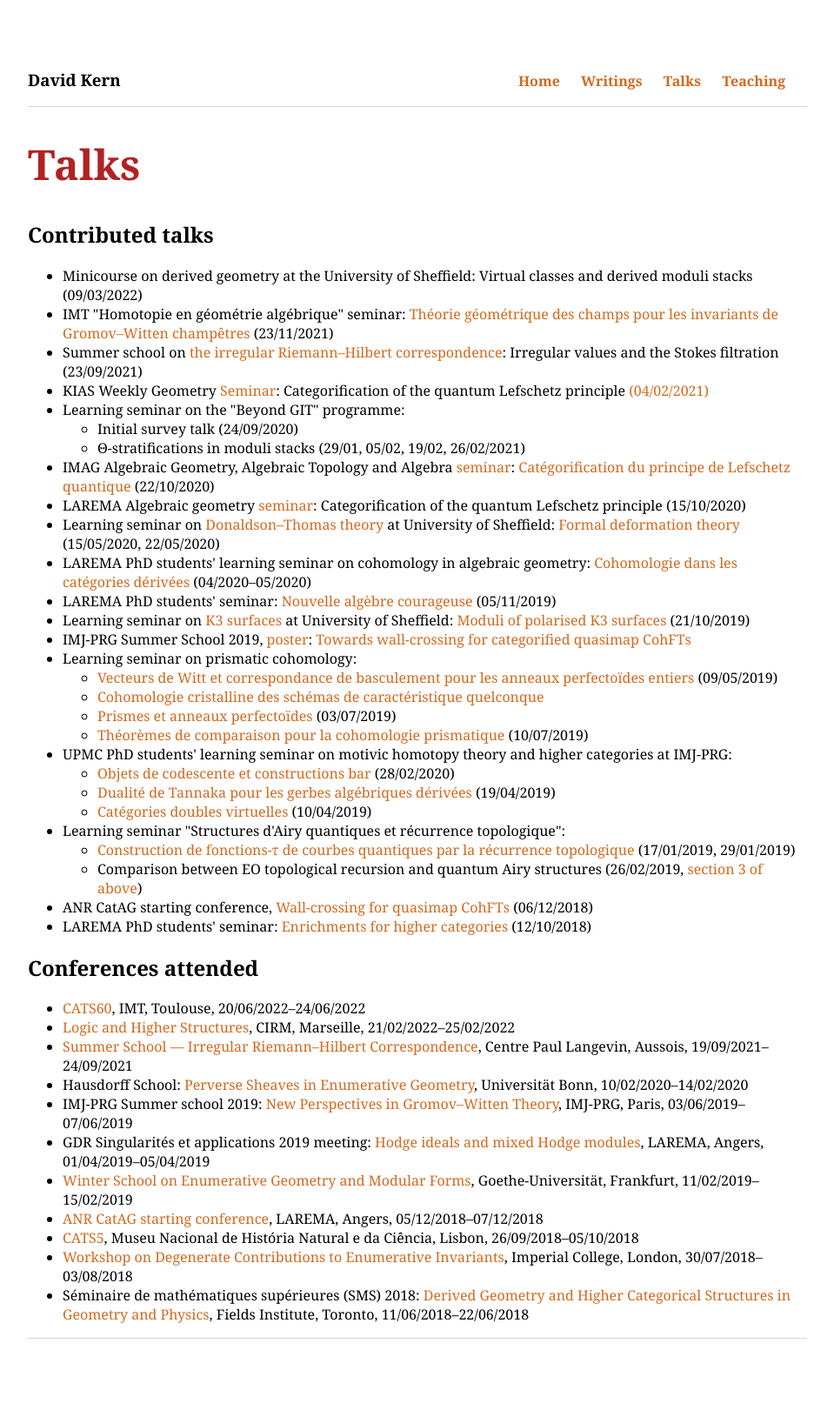
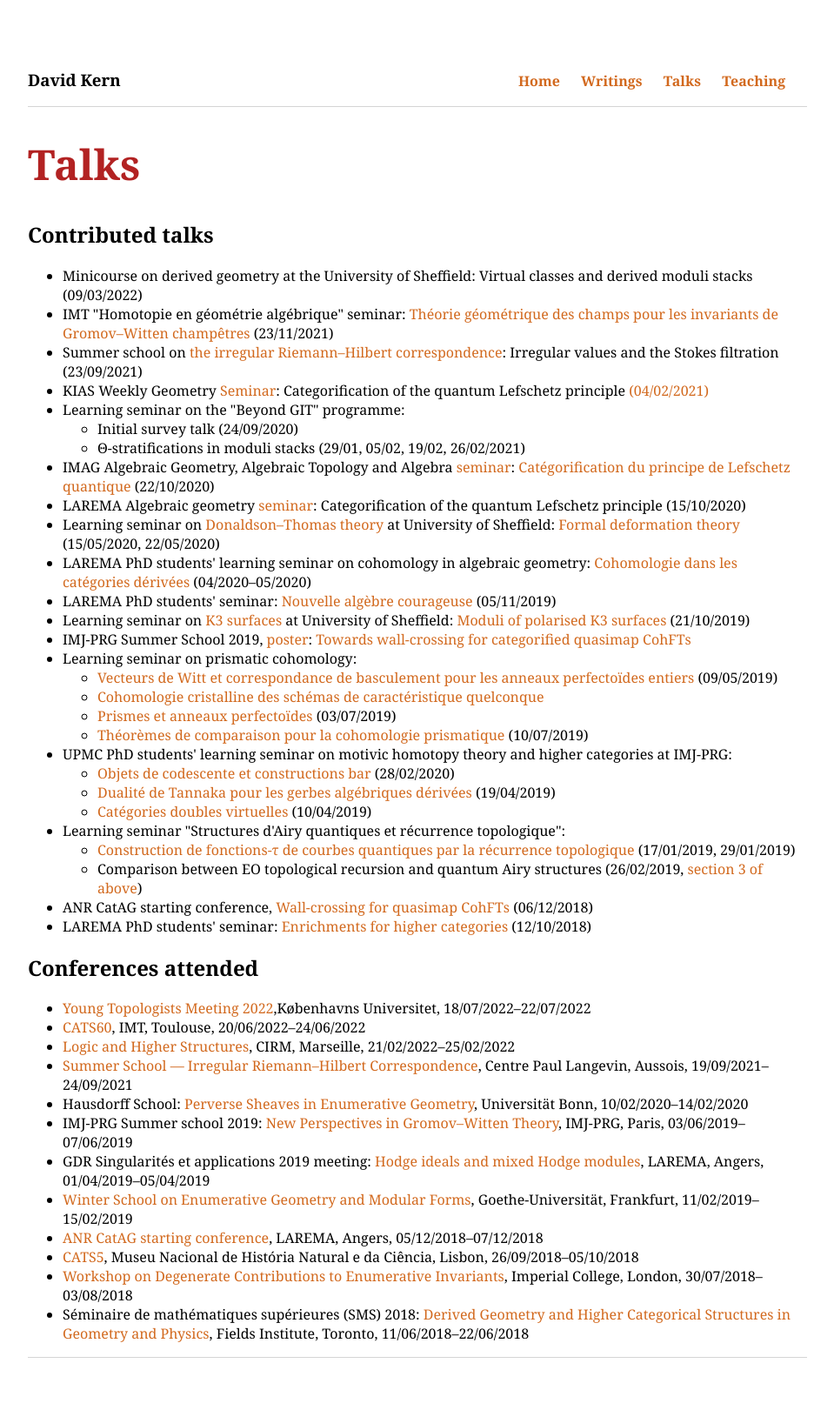
Before and after one commit to dskern/dskern.github.io, a Jekyll site: the page built from talks.html, in a window 1280 px wide. Shown: the whole page at 87% size, without its empty margins (160-1119 px from the left). Built offline with Jekyll 4.4.1, drawn with Linux system fonts in a browser that asks for light colours; before the commit the page ends 1599 px from its top, so only the background shows below that.

Commit message:
Update talks.html

```diff
--- a/talks.html
+++ b/talks.html
@@ -46,6 +46,7 @@ layout: default
 
 <h2>Conferences attended</h2>
 <ul>
+    <li><a href="https://www.math.ku.dk/english/calendar/events/ytm2022/">Young Topologists Meeting 2022</a>,Københavns Universitet, 18/07/2022&ndash;22/07/2022</li>
     <li><a href="https://bebtoen.wixsite.com/nedag/cats-60">CATS60</a>, IMT, Toulouse, 20/06/2022&ndash;24/06/2022</li>
     <li><a href="https://conferences.cirm-math.fr/2689.html">Logic and Higher Structures</a>, CIRM, Marseille, 21/02/2022&ndash;25/02/2022</li>
     <li><a href="https://bebtoen.wixsite.com/nedag/aussois-2020">Summer School &mdash; Irregular Riemann&ndash;Hilbert Correspondence</a>, Centre Paul Langevin, Aussois, 19/09/2021&ndash;24/09/2021</li>
```
